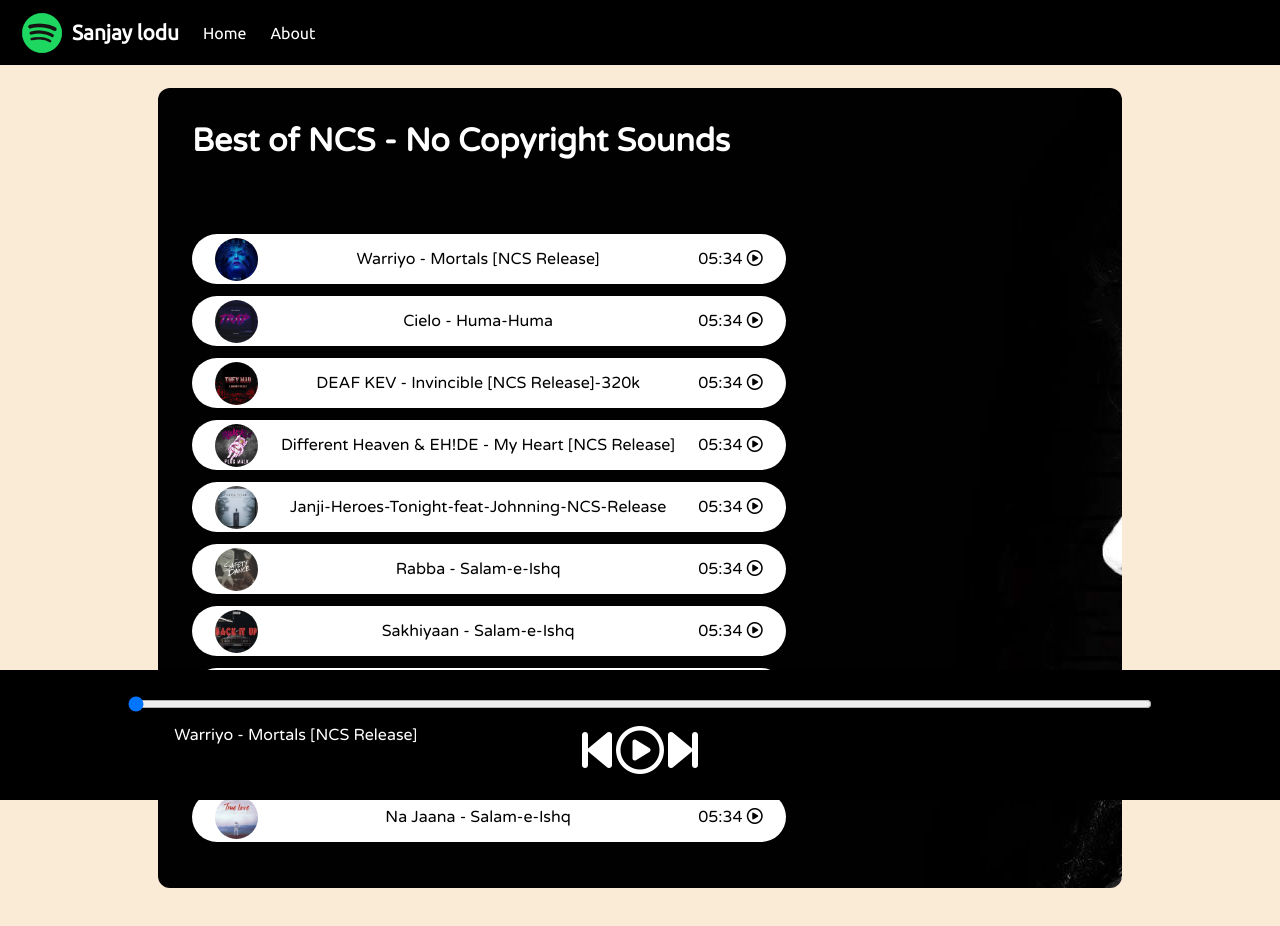
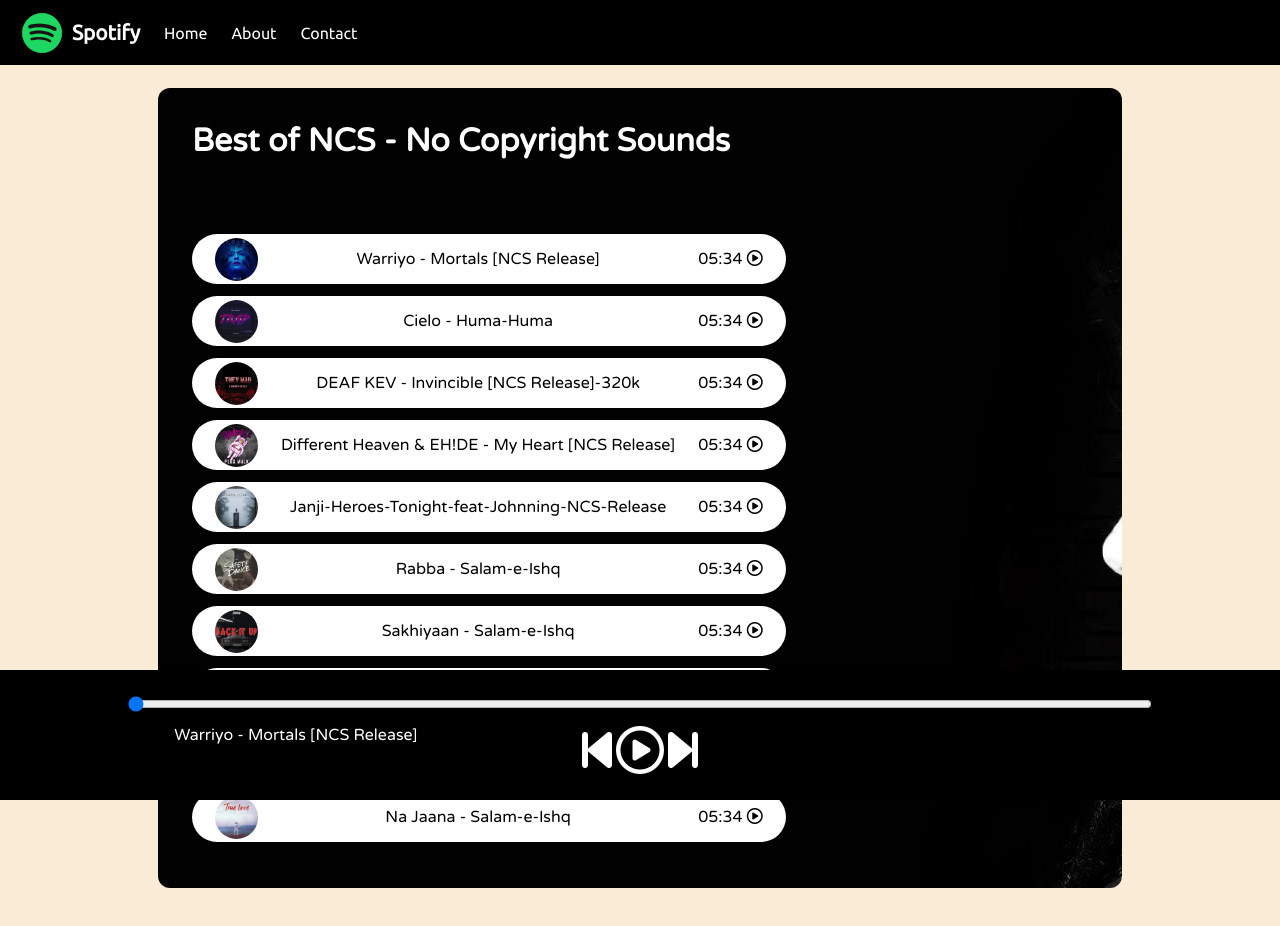
Before and after one commit to sanjaykumar110/Spotify, a plain HTML site: page index.html in a window 1280 px wide. Drawn offline with Linux system fonts and the light colour scheme.

Commit message:
Update index.html

```diff
--- a/index.html
+++ b/index.html
@@ -10,9 +10,10 @@
 <body>
     <nav>
         <ul>
-            <li class="brand"><img src="logo.png" alt="Spotify"> Sanjay lodu</li>
+            <li class="brand"><img src="logo.png" alt="Spotify"> Spotify </li>
             <li>Home</li>
             <li>About</li>
+             <li>Contact</li>
         </ul>
     </nav>
 
```
